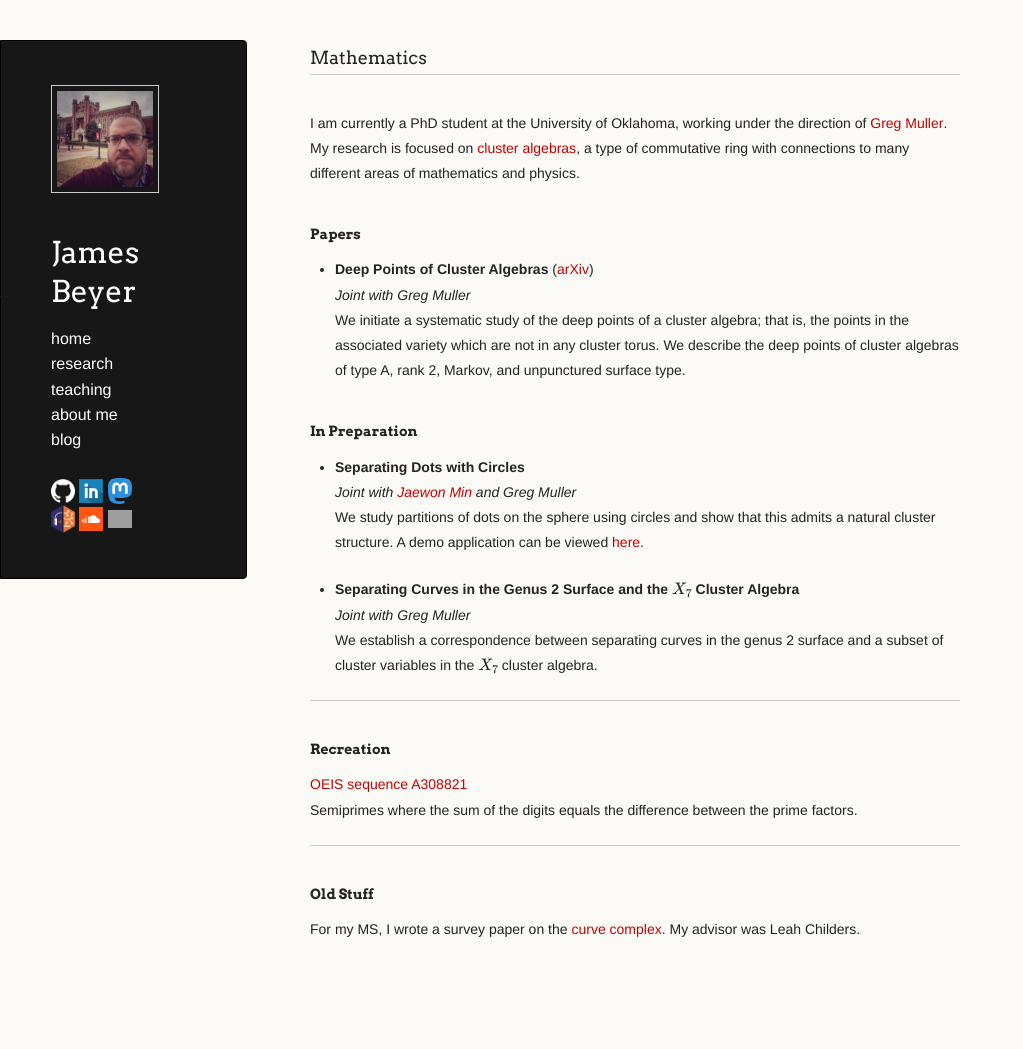
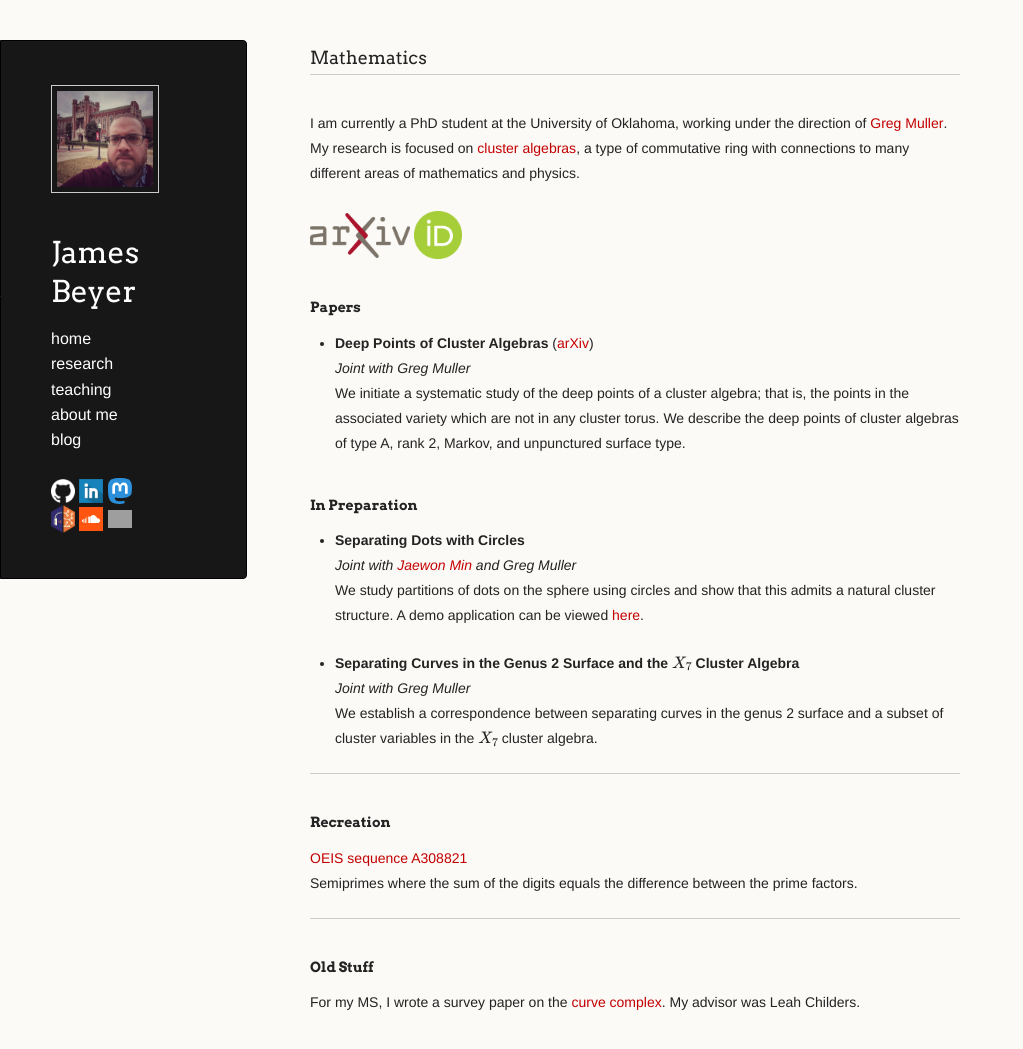
Before and after one commit to jebeyer/jebeyer.github.io, a Jekyll site: the page built from research.md, in a window 1280 px wide and 1087 px high. Shown: the top 1049 px of the window, without its empty margins (0-1023 px from the left). Built offline with Jekyll 4.4.1, drawn with Linux system fonts in a browser that asks for light colours; formulas are drawn with MathJax 3; a script that is not in the unit is left out; our own code applies the rules of GitHub Pages for plain Markdown files; grey boxes are pictures that could not be loaded.

Commit message:
Update research.md
add links

```diff
--- a/research.md
+++ b/research.md
@@ -7,6 +7,11 @@ mathjax: true
 
 <br/>
 I am currently a PhD student at the University of Oklahoma, working under the direction of [Greg Muller](https://math.ou.edu/~gmuller). My research is focused on [cluster algebras](https://en.wikipedia.org/wiki/Cluster_algebra), a type of commutative ring with connections to many different areas of mathematics and physics.
+<br/>
+<br/>
+<a href="https://arxiv.org/a/beyer_j_2.html"><img src="./assets/arxiv-logo.png" alt="arXiv" width="100"/></a>
+<a href="https://orcid.org/0000-0002-2499-2863"><img src="./assets/ORCID-logo.png" alt="ORCID" width="48"/></a>
+
 
 #### Papers
 
```
